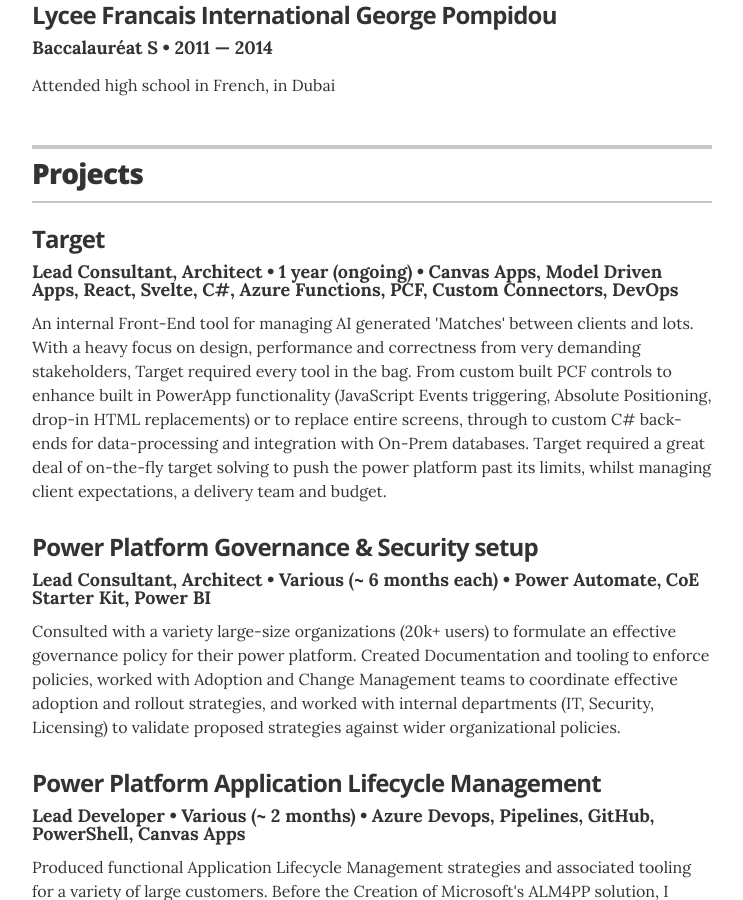
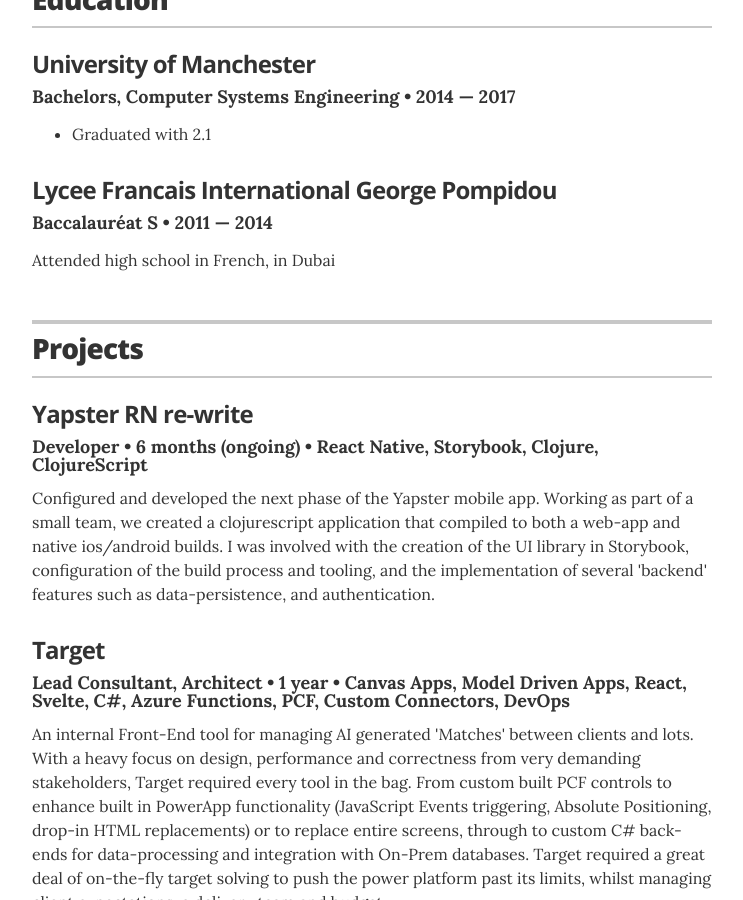
Before and after one commit to winterscar/resume, a Jekyll site: the page built from index.html, in a window 1280 px wide and 900 px high, scrolled down 1540 px. Shown: the whole window, without its empty margins (268-1011 px from the left). Built offline with Jekyll 4.4.1, drawn with Linux system fonts in a browser that asks for light colours; some of the changed text lies outside the part shown.

Commit message:
Changes to reflect my latest experience at Yapster

```diff
--- a/_config.yml
+++ b/_config.yml
@@ -11,7 +11,7 @@
 # Resume settings
 resume_avatar:                  "true"
 resume_name:                    "Mathieu Pasquet"
-resume_title:                   "Developer, Power Platform Consultant"
+resume_title:                   "Software Developer"
 
 # used for the contact button in _layouts/resume.html
 resume_contact_email:           "cv@pasquet.co"
@@ -25,8 +25,8 @@
 
 resume_header_intro: |
   <ul>
-    <li> Power Platform specialist </li>
-    <li> Experience in both consultancy & development </li>
+    <li> Software Developer and Consultant </li>
+    <li> Experience in both development & consultancy. </li>
     <li> Graduated University of Manchester with a bachelor’s in engineering  (2.1) </li>
     <li> Rich professional experience across a variety of organizations, technologies, and challenges. </li>
   </ul>
--- a/_data/experience.yml
+++ b/_data/experience.yml
@@ -1,13 +1,24 @@
 # Jobs
+
+- company: Yapster
+  position: Clojure Developer
+  duration: 2022 &mdash; Present
+  summary: |
+    <ul class="resume-item-list">
+      <li> Hit the ground running, committing fixes to the codebase within my first few weeks. </li>
+      <li> Simplified the DX by wrapping all existing build commands into a simple CLI written in Babashka. </li>
+      <li> Contributed significantly to the development of the React Native build of the application. </li>
+      <li> Worked in a Shape-up environment, contributing to and implementing pitches. </li>
+    </ul>
 - company: WM Reply
-  position: Power Platform Consultant
-  duration: 2018 &mdash; Present (3yrs)
+  position: Power Platform Senior Consultant
+  duration: 2018 &mdash; 2022 (3yrs)
   summary: |
     <ul class="resume-item-list">
       <li> Designed and implemented power platform development approach and process. </li>
       <li> Numerous Canvas App, Model Driven App, and Power Automate Projects. </li>
       <li> Assist clients in setting up platform governance and best practices. </li>
-      <li> Occassional full code development in <em>ClojureScript</em> and <em>JavaScript</em>. </li>
+      <li> Full code development in <em>ClojureScript</em> and <em>JavaScript</em>. </li>
       <li> Deploy and use Power Platform DevOps tooling (for both clients and internally). </li>
     </ul>
 
--- a/_data/interests.yml
+++ b/_data/interests.yml
@@ -1,6 +1,6 @@
 # Interests
 - description: Home Automation
-- description: Ice Hockey
+- description: Ice-Cream Making
 - description: Mountain Biking
 - description: Escape Rooms
 - description: Open-Source Software Development
--- a/_data/projects.yml
+++ b/_data/projects.yml
@@ -1,10 +1,19 @@
 # Projects
 # uncomment the urls if you wish to display them, and add your own URL
 
+- project: Yapster RN re-write
+  technologies: React Native, Storybook, Clojure, ClojureScript
+  role: Developer
+  duration: 6 months (ongoing)
+  description: |
+      Configured and developed the next phase of the Yapster mobile app. Working as part of a small team, we created
+      a clojurescript application that compiled to both a web-app and native ios/android builds. I was involved with the
+      creation of the UI library in Storybook, configuration of the build process and tooling, and the implementation of
+      several 'backend' features such as data-persistence, and authentication.
 - project: Target
   technologies: Canvas Apps, Model Driven Apps, React, Svelte, C#, Azure Functions, PCF, Custom Connectors, DevOps
   role: Lead Consultant, Architect
-  duration: 1 year (ongoing)
+  duration: 1 year
   description: |
       An internal Front-End tool for managing AI generated 'Matches' between clients and lots.
       With a heavy focus on design, performance and correctness from very demanding stakeholders, Target required every tool in the bag.
```
Also changed, not shown: images/avatar.jpg (added), images/avatar.png (deleted), images/screenshot.png (deleted).
